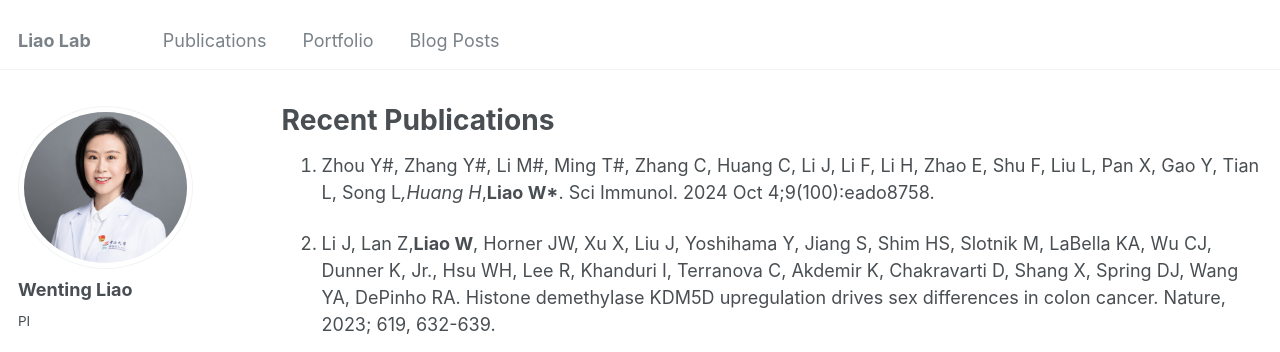
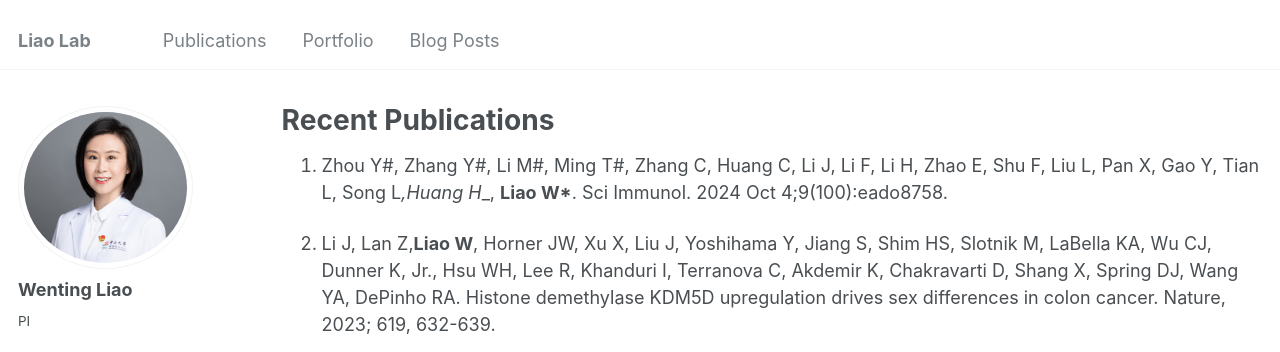
Before and after one commit to ImmunoTransLab/ImmunoTransLab, a Jekyll site: the page built from _pages/publications.md, in a window 1280 px wide and 900 px high. Shown: the top 352 px of the window. Built offline with Jekyll 4.4.1, drawn with Linux system fonts in a browser that asks for light colours.

```diff
--- a/_pages/publications.md
+++ b/_pages/publications.md
@@ -7,7 +7,7 @@ author_profile: true
 
 
 
-1.	Zhou Y#, Zhang Y#, Li M#, Ming T#, Zhang C, Huang C, Li J, Li F, Li H, Zhao E, Shu F, Liu L, Pan X, Gao Y, Tian L, Song L*,Huang H*,__Liao W*__. Sci Immunol. 2024 Oct 4;9(100):eado8758.
+1.	Zhou Y#, Zhang Y#, Li M#, Ming T#, Zhang C, Huang C, Li J, Li F, Li H, Zhao E, Shu F, Liu L, Pan X, Gao Y, Tian L, Song L*,Huang H*_, __Liao W*__. Sci Immunol. 2024 Oct 4;9(100):eado8758.
 
 
 2. Li J, Lan Z,<strong>Liao W</strong>, Horner JW, Xu X, Liu J, Yoshihama Y, Jiang S, Shim HS, Slotnik M, LaBella KA, Wu CJ, Dunner K, Jr., Hsu WH, Lee R, Khanduri I, Terranova C, Akdemir K, Chakravarti D, Shang X, Spring DJ, Wang YA, DePinho RA. Histone demethylase KDM5D upregulation drives sex differences in colon cancer. Nature, 2023; 619, 632-639.
```
